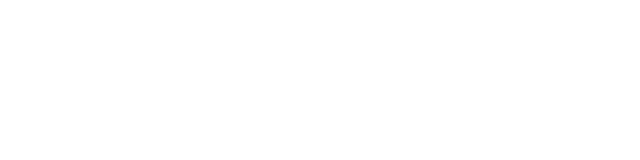
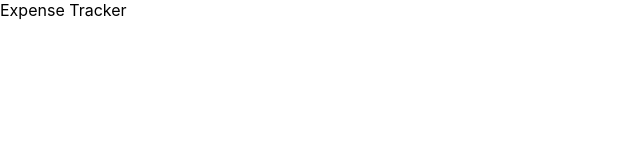
Before and after one commit to 21ciprian/expense-tracker, a React (Create React App) app: page / in a window 1280 px wide. Shown: the top 160 px of the page, without its empty margins (0-640 px from the left). Built offline with nearby package versions, Linux system fonts and the light colour scheme.

Commit message:
Created header

```diff
--- a/src/components/App/index.tsx
+++ b/src/components/App/index.tsx
@@ -1,8 +1,13 @@
 import React from 'react'
+import Header from '../Header'
 import './App.css'
 
 function App() {
-	return <div className='App'></div>
+	return (
+		<article className='app'>
+			<Header title='Expense Tracker' />
+		</article>
+	)
 }
 
 export default App
--- /dev/null
+++ b/src/components/Header/index.tsx
@@ -0,0 +1,11 @@
+import React from 'react'
+
+type HeaderProps = {
+	title: string
+}
+
+function Header({title}: HeaderProps) {
+	return <header>{title}</header>
+}
+
+export default Header
```
